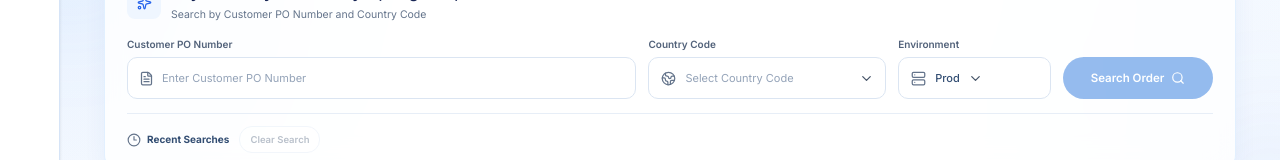
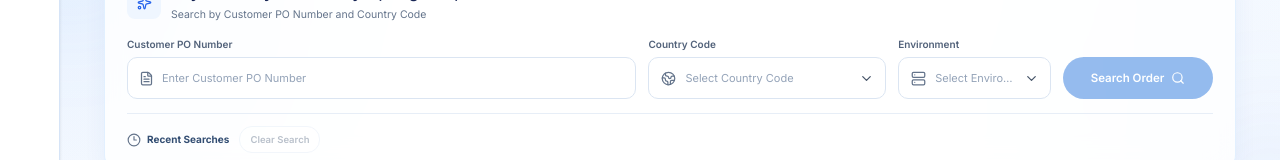
Before and after one commit to im-charmi152/Impulse_Tool, a React (Vite) app in the folder my-dashboard/: page / in a window 1280 px wide. Shown: the part 137-297 px from the top of the page. Built offline with nearby package versions, Linux system fonts and the light colour scheme.

Commit message:
text changes

```diff
--- a/my-dashboard/src/components/search/DashboardSearch.jsx
+++ b/my-dashboard/src/components/search/DashboardSearch.jsx
@@ -15,7 +15,7 @@ import {
 const RECENT_SEARCH_KEY = "impulse_recent_searches";
 
 const ENVIRONMENTS = ["Prod", "Qa", "Dev"];
-const DEFAULT_ENVIRONMENT = "Prod";
+const DEFAULT_ENVIRONMENT = " ";
 
 const COUNTRY_CODES = [
   "AT",
--- a/my-dashboard/src/pages/OrderHeaderDetailsPage.jsx
+++ b/my-dashboard/src/pages/OrderHeaderDetailsPage.jsx
@@ -453,11 +453,11 @@ export default function OrderHeaderDetailsPage({ searchParams }) {
       icon: FileText,
       copyable: true,
     },
-    {
-      label: "Company Code",
-      key: "custCoCd",
-      icon: Building2,
-    },
+    // {
+    //   label: "Company Code",
+    //   key: "custCoCd",
+    //   icon: Building2,
+    // },
     {
       label: "Branch Number",
       key: "custBr",
```
